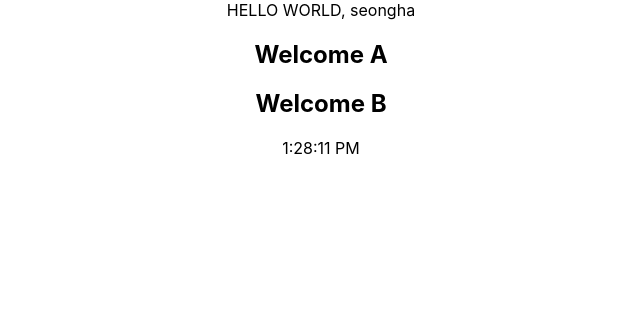
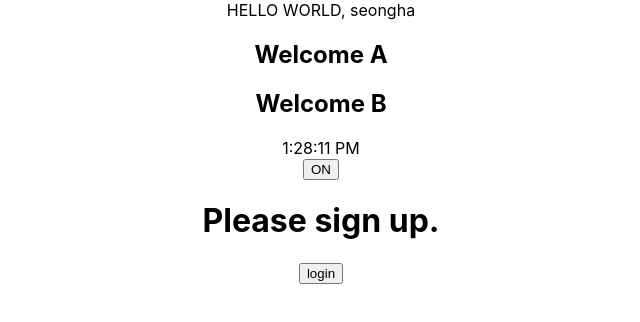
Before and after one commit to Fixtar/MY-CAFE-MENU-LIST, a React (Create React App) app in the folder mymenuapp/: page / in a window 1280 px wide. Shown: the top 322 px of the page, without its empty margins (319-959 px from the left). Built offline with nearby package versions, Linux system fonts and the light colour scheme.

Commit message:
7. 조건부 렌더링까지

```diff
--- a/mymenuapp/src/App.js
+++ b/mymenuapp/src/App.js
@@ -2,6 +2,8 @@ import React from 'react';
 import './App.css';
 import Welcome from './Welcom';
 import Timer from './Timer';
+import Toggle from './eventTest';
+import LoginControl from './LoginControl';
 
 function App() {
   const name = "seongha";
@@ -13,6 +15,8 @@ function App() {
       <Welcome name="B" />
 
       <Timer />
+      <Toggle />
+      <LoginControl />
     </div>
   );
 }
--- /dev/null
+++ b/mymenuapp/src/LoginControl.js
@@ -0,0 +1,75 @@
+import React from "react";
+
+class LoginControl extends React.Component {
+    constructor(props) {
+        super(props);
+        this.state = { isLogin: false };
+
+        //bind를 해줘야 this가 undefined가 생기지 않는다.
+        this.handleLoginClick = this.handleLoginClick.bind(this);
+        this.handleLogoutClick = this.handleLogoutClick.bind(this);
+    }
+
+    handleLoginClick() {
+        this.setState({ isLogin: true });
+    }
+
+    handleLogoutClick() {
+        this.setState({ isLogin: false });
+    }
+
+
+
+    render() {
+        const isLogin = this.state.isLogin;
+        let button;
+
+        if (isLogin) {
+            button = <LogoutBtn onClick={this.handleLogoutClick} />;
+        }
+        else {
+            button = <LoginBtn onClick={this.handleLoginClick} />;
+        }
+
+        return (
+            <div>
+                <Greeting isLogin={isLogin} />
+                {button}
+            </div>
+        );
+    }
+}
+
+function LoginBtn(props) {
+    return (
+        <button onClick={props.onClick}>
+            login
+        </button>
+    );
+}
+function LogoutBtn(props) {
+    return (
+        <button onClick={props.onClick}>
+            logout
+        </button>
+    );
+}
+
+function UserGreeting(props) {
+    return <h1>Welcome back!</h1>;
+}
+
+function GuestGreeting(props) {
+    return <h1>Please sign up.</h1>;
+}
+function Greeting(props) {
+    const isLogin = props.isLogin;
+    if (isLogin === true) {
+        return <UserGreeting />;
+    }
+    else {
+        return <GuestGreeting />;
+    }
+}
+
+export default LoginControl;
--- /dev/null
+++ b/mymenuapp/src/eventTest.js
@@ -0,0 +1,27 @@
+import React from "react";
+
+class eventTest extends React.Component {
+    constructor(props) {
+        super(props);
+        this.state = { isToggle: true };
+
+        this.handleClick = this.handleClick.bind(this);
+    }
+
+    handleClick() {
+        this.setState(preState => ({
+            isToggle: !preState.isToggle
+        }));
+    }
+
+    render() {
+        return (
+            <button onClick={this.handleClick}>
+                {this.state.isToggle ? 'ON' : 'OFF'}
+            </button>
+        );
+    }
+
+}
+
+export default eventTest;
```
